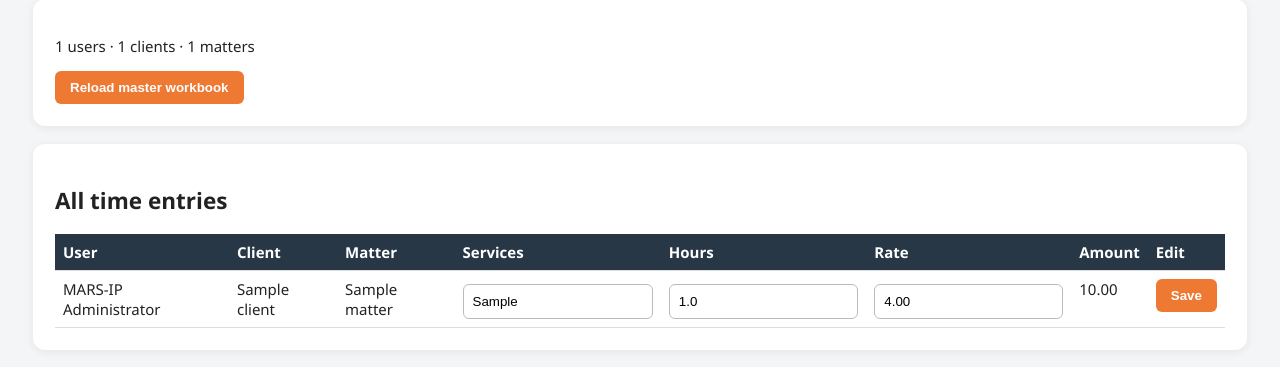
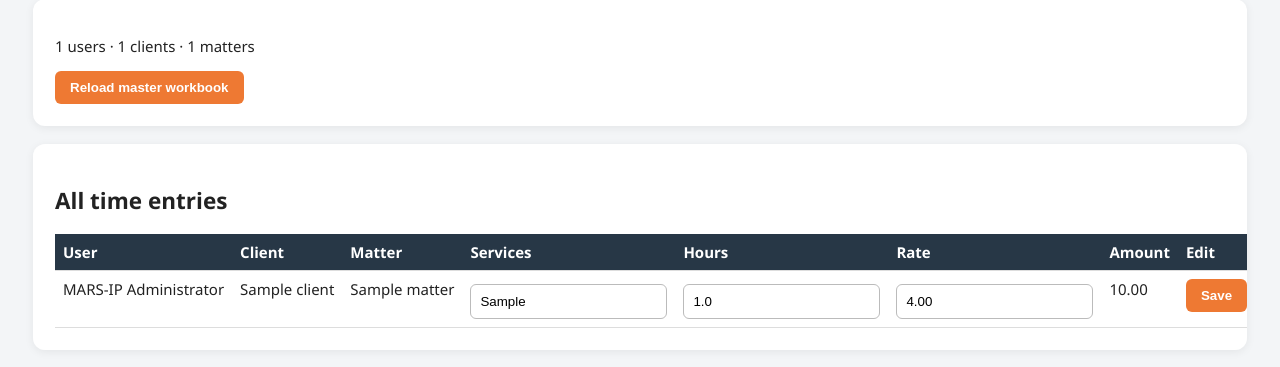
Before and after one commit to officemars/mars-ip-billing-render-test, a Flask app: page /admin in a window 1280 px wide. Shown: the part 135-502 px from the top of the page. Run offline with Flask 3, Linux system fonts and the light colour scheme; the visitor is signed in with stand-in values (Sample User, id 1); data comes from the database, SQL or seed files in the repository; tables that the repository leaves empty hold one stand-in row (values such as "Sample post"); some libraries are stand-ins or nearby versions.

Commit message:
Add files via upload

```diff
--- a/static/style.css
+++ b/static/style.css
@@ -1 +1,77 @@
-*{box-sizing:border-box}body{margin:0;background:#f3f5f7;color:#222;font:15px Segoe UI,Arial}nav{display:flex;gap:18px;align-items:center;background:#ee7933;color:#fff;padding:14px 24px}nav a{color:#fff;text-decoration:none;font-weight:600}nav span{flex:1}main{max-width:1250px;margin:25px auto;padding:0 18px}.card{background:#fff;padding:22px;border-radius:12px;margin-bottom:18px;box-shadow:0 2px 10px #0001}.narrow{max-width:480px;margin:60px auto}.grid,.cards{display:grid;grid-template-columns:repeat(auto-fit,minmax(230px,1fr));gap:15px}label{display:block;font-weight:600;margin:10px 0}input,select,textarea{display:block;width:100%;padding:9px;margin-top:5px;border:1px solid #bbb;border-radius:6px}textarea{min-height:80px}button{background:#ee7933;color:#fff;border:0;border-radius:6px;padding:9px 15px;font-weight:700;cursor:pointer}.secondary{background:#4e6e8e}.danger{background:#a61b1b}.flash{background:#fff1cc;padding:12px;border-left:5px solid #ee7933}.clock{font-size:2rem}.wide{overflow:auto}table{width:100%;border-collapse:collapse}th,td{padding:8px;border-bottom:1px solid #ddd;text-align:left;vertical-align:top}th{background:#273746;color:#fff}.check{font-weight:400}.check input{display:inline;width:auto}@media(max-width:650px){nav{flex-wrap:wrap}.grid,.cards{display:block}}
+*{box-sizing:border-box}body{margin:0;background:#f3f5f7;color:#222;font:15px Segoe UI,Arial}nav{display:flex;gap:18px;align-items:center;background:#ee7933;color:#fff;padding:14px 24px}nav a{color:#fff;text-decoration:none;font-weight:600}nav span{flex:1}main{max-width:1250px;margin:25px auto;padding:0 18px}.card{background:#fff;padding:22px;border-radius:12px;margin-bottom:18px;box-shadow:0 2px 10px #0001}.narrow{max-width:480px;margin:60px auto}.grid,.cards{display:grid;grid-template-columns:repeat(auto-fit,minmax(230px,1fr));gap:15px}label{display:block;font-weight:600;margin:10px 0}input,select,textarea{display:block;width:100%;padding:9px;margin-top:5px;border:1px solid #bbb;border-radius:6px}textarea{min-height:80px}button{background:#ee7933;color:#fff;border:0;border-radius:6px;padding:9px 15px;font-weight:700;cursor:pointer}.secondary{background:#4e6e8e}.danger{background:#a61b1b}.flash{background:#fff1cc;padding:12px;border-left:5px solid #ee7933}.clock{font-size:2rem}.wide{overflow:auto}table{width:100%;border-collapse:collapse}th,td{padding:8px;border-bottom:1px solid #ddd;text-align:left;vertical-align:top}th{background:#273746;color:#fff}.check{font-weight:400}.check input{display:inline;width:auto}@media(max-width:650px){nav{flex-wrap:wrap}.grid,.cards{display:block}}/* =========================================================
+   MARS-IP table overflow fix
+   Keep columns readable. Scroll the table instead of
+   breaking words into individual letters.
+   ========================================================= */
+
+.wide {
+    width: 100%;
+    max-width: 100%;
+    overflow-x: auto;
+    overflow-y: visible;
+    -webkit-overflow-scrolling: touch;
+}
+
+/* Allow the table to be wider than the screen.
+   The .wide container will scroll horizontally. */
+.wide table {
+    width: max-content;
+    min-width: 100%;
+    table-layout: auto;
+}
+
+/* Never split headings or ordinary short values mid-word. */
+.wide th,
+.wide td {
+    word-break: normal;
+    overflow-wrap: normal;
+}
+
+/* Column headings stay readable. */
+.wide th {
+    white-space: nowrap;
+}
+
+/* Dates, hours, rates, amounts and invoice tags should not split. */
+.wide td {
+    white-space: nowrap;
+}
+
+/* Descriptive text is the exception: this can wrap normally. */
+.wide td.service-column,
+.wide th.service-column {
+    white-space: normal;
+    min-width: 320px;
+    max-width: 520px;
+}
+
+/* Text-entry fields inside tables need useful working space. */
+.wide textarea {
+    width: 100%;
+    min-width: 280px;
+    max-width: 520px;
+    min-height: 90px;
+    resize: vertical;
+    white-space: pre-wrap;
+    word-break: normal;
+    overflow-wrap: break-word;
+}
+
+/* Small hour inputs shouldn't get crushed. */
+.wide input[type="number"] {
+    min-width: 85px;
+}
+
+/* Buttons should remain words, not individual letters. */
+.wide button {
+    min-width: max-content;
+    white-space: nowrap;
+}
+
+/* Invoice status must remain readable. */
+.wide .invoice-tag,
+.wide .billing-tag-v13 {
+    display: inline-block;
+    min-width: max-content;
+    white-space: nowrap !important;
+}
```
